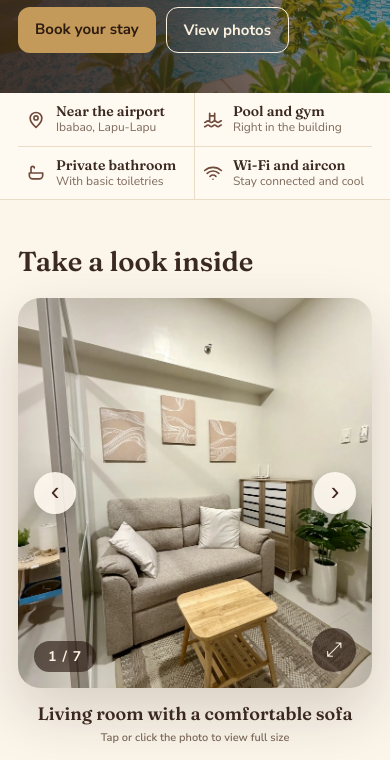
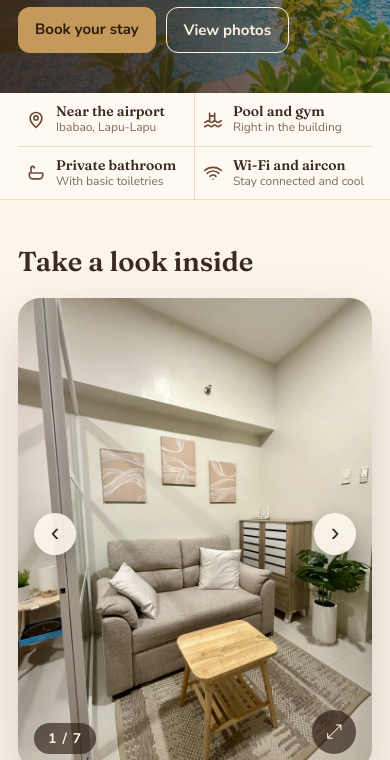
Before and after one commit to jannoksz/elim-stay-mactan, a plain HTML site: page index.html in a window 390 px wide. Shown: the part 306-1066 px from the top of the page. Drawn offline with Linux system fonts and the light colour scheme.

Commit message:
Align mobile gallery photos to natural aspect ratios
Co-authored-by: Copilot <223556219+Copilot@users.noreply.github.com>

```diff
--- a/style.css
+++ b/style.css
@@ -312,7 +312,8 @@ dialog.lbx::backdrop{background:rgba(20,12,8,.9)}
   .head{margin-bottom:20px}
   .head h2{font-size:clamp(25px,7vw,32px)}
   .mos{grid-auto-rows:145px;gap:9px}
-  .stage{height:clamp(280px,100vw,390px);aspect-ratio:auto;border-radius:22px}
+  .stage{height:auto;aspect-ratio:3/4;border-radius:22px}
+  .stage img{object-fit:contain}
   .stage.landscape{height:auto;aspect-ratio:4/3}
   .scap{font-size:18px}
   .sth{gap:8px}
```
